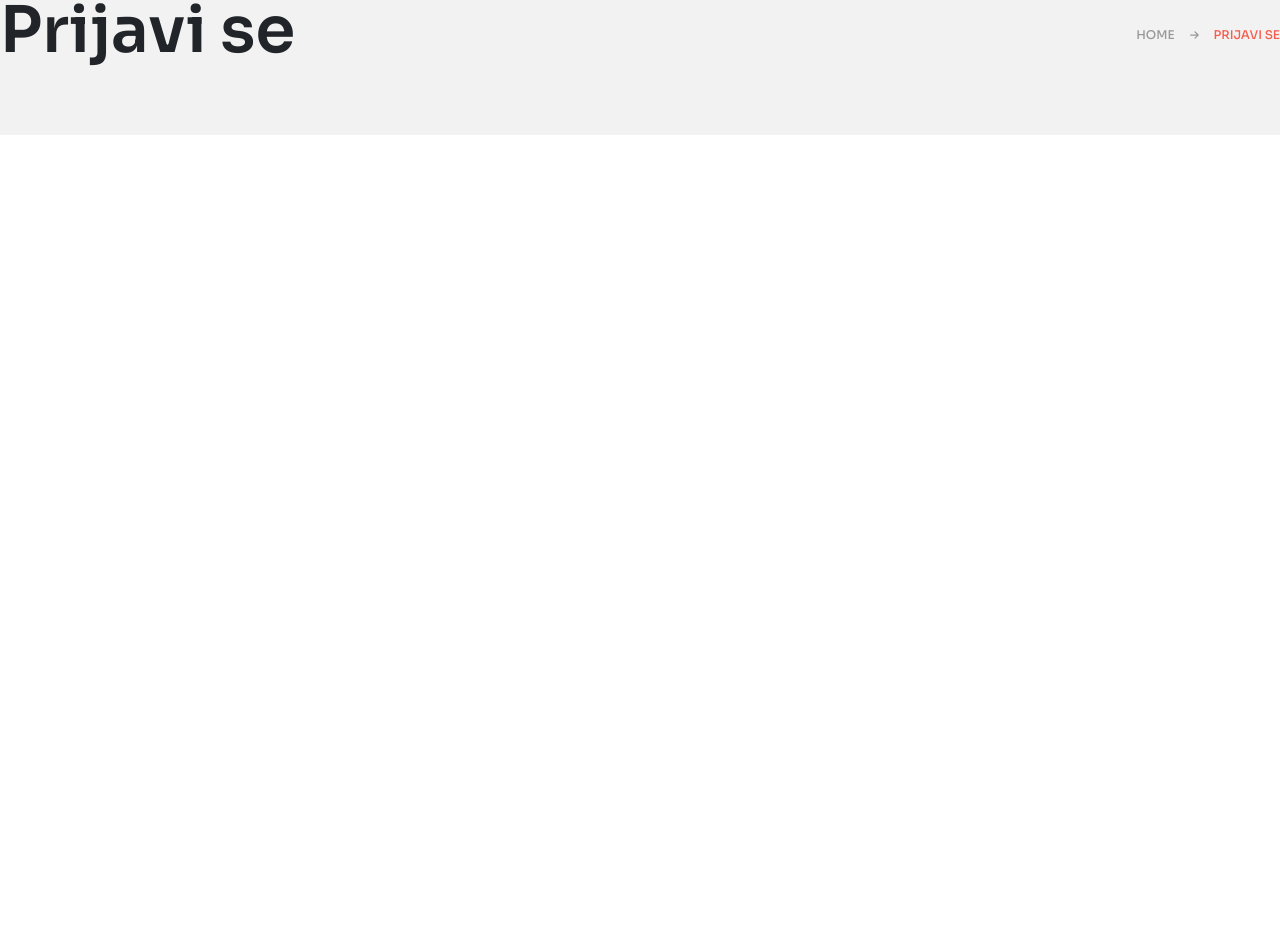
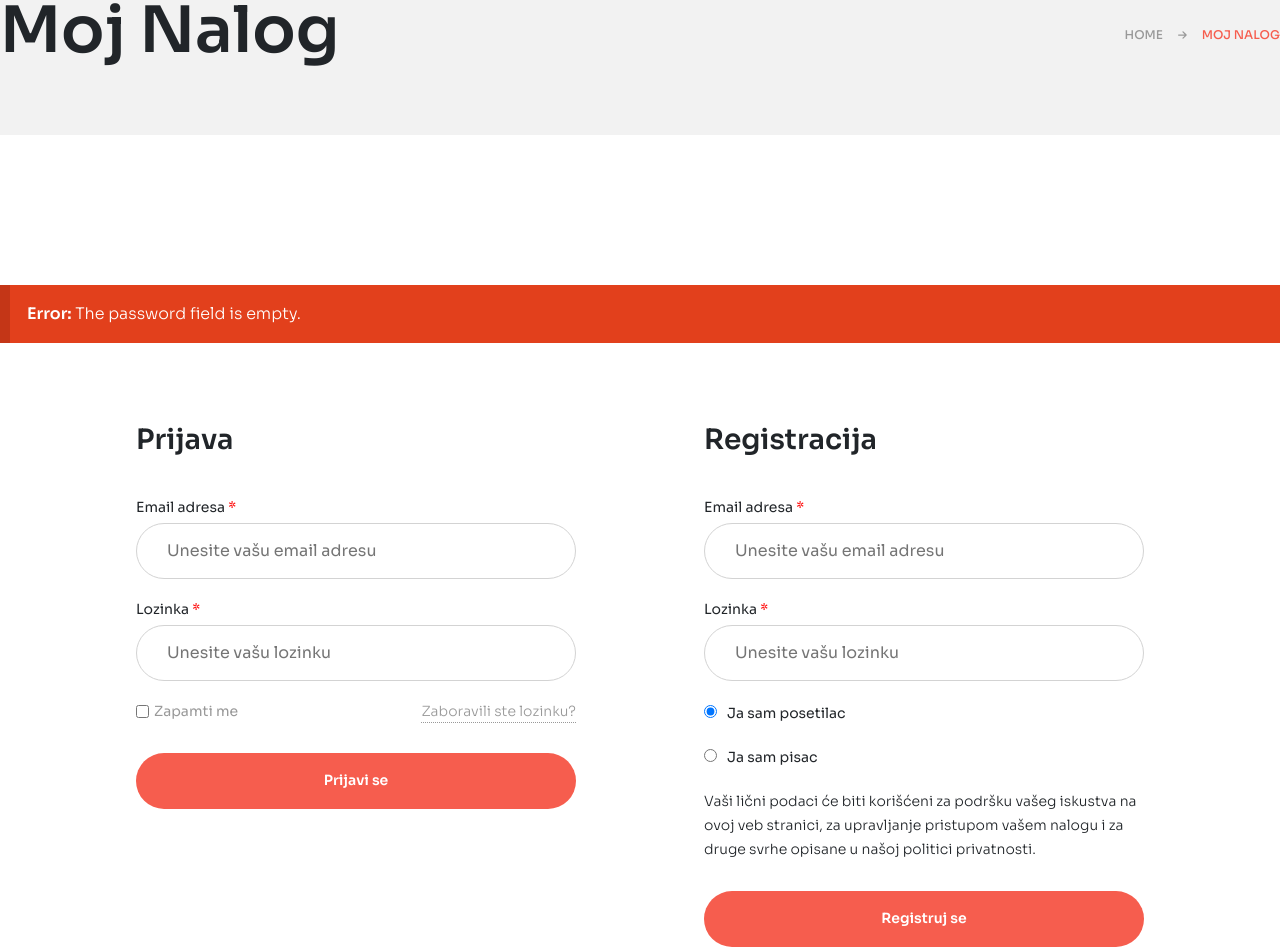
Before and after one commit to djordjeivanovic02/bookory, an Angular app: page /login in a window 1280 px wide. Shown: the part 200-1147 px from the top of the page. Before the commit the page ends 800 px from the top, so only its background shows below. Built offline with nearby package versions, Linux system fonts and the light colour scheme.

Commit message:
Napravljen login i delimicno register, napravljen i prikaz greske

```diff
--- a/src/app/app.module.ts
+++ b/src/app/app.module.ts
@@ -18,6 +18,8 @@ import { AuthorWidget1Component } from "./shared/components/author-widget-1/auth
 import { CategoriesGalleryComponent } from "./shared/components/categories-gallery/categories-gallery.component";
 import { CategoryItemComponent } from "./shared/components/category-item/category-item.component";
 import { LoginComponent } from './screens/login/login.component';
+import { CustomInputComponent } from './shared/components/custom-input/custom-input.component';
+import { LoginRegisterButtonComponent } from './shared/components/login-register-button/login-register-button.component';
 
 @NgModule({
   declarations: [
@@ -31,6 +33,8 @@ import { LoginComponent } from './screens/login/login.component';
     CategoriesGalleryComponent,
     CategoryItemComponent,
     LoginComponent,
+    CustomInputComponent,
+    LoginRegisterButtonComponent,
   ],
   imports: [
     BrowserModule,
--- a/src/app/screens/login/login.component.html
+++ b/src/app/screens/login/login.component.html
@@ -4,7 +4,7 @@
     <div
         class="main-container d-flex justify-content-between align-items-center"
     >
-        <h1>Prijavi se</h1>
+        <h1>Moj Nalog</h1>
         <div class="actions d-flex align-items-center">
             <a
                 routerLink="/"
@@ -13,7 +13,90 @@
                 >home</a
             >
             <fa-icon [icon]="faArrowRight"></fa-icon>
-            <p class="m-0">Prijavi se</p>
+            <p class="m-0">moj nalog</p>
         </div>
     </div>
 </div>
+
+<div class="w-100 d-flex flex-column justify-content-center align-items-center">
+    <div class="main-container error-container w-100">
+        <span>Error: </span>
+        <p class="m-0 d-inline-block">The password field is empty.</p>
+    </div>
+    <div
+        class="main-container login-register-main d-flex justify-content-center"
+    >
+        <div
+            class="login-main-container center-container d-flex justify-content-end"
+        >
+            <div class="login-container">
+                <h2>Prijava</h2>
+                <app-custom-input
+                    title="Email adresa"
+                    placeholder="Unesite vašu email adresu"
+                    [isRequired]="true"
+                ></app-custom-input>
+                <app-custom-input
+                    title="Lozinka"
+                    placeholder="Unesite vašu lozinku"
+                    type="password"
+                    [isPassword]="true"
+                    [isRequired]="true"
+                ></app-custom-input>
+                <div class="d-flex align-items-center justify-content-between">
+                    <div class="d-flex align-items-center">
+                        <input type="checkbox" name="Remember" />
+                        <label for="Remember" class="remember"
+                            >Zapamti me</label
+                        >
+                    </div>
+                    <a href="" class="forgot">Zaboravili ste lozinku?</a>
+                </div>
+                <app-login-register-button
+                    text="Prijavi se"
+                ></app-login-register-button>
+            </div>
+        </div>
+        <div class="register-main-container center-container">
+            <div class="register-container">
+                <h2>Registracija</h2>
+                <app-custom-input
+                    title="Email adresa"
+                    placeholder="Unesite vašu email adresu"
+                    [isRequired]="true"
+                ></app-custom-input>
+                <app-custom-input
+                    title="Lozinka"
+                    placeholder="Unesite vašu lozinku"
+                    type="password"
+                    [isPassword]="true"
+                    [isRequired]="true"
+                ></app-custom-input>
+                <div class="profileType">
+                    <input
+                        type="radio"
+                        name="profileType"
+                        value="0"
+                        checked="checked"
+                    />
+                    <label>Ja sam posetilac</label>
+                </div>
+                <div class="profileType">
+                    <input type="radio" name="profileType" value="0" />
+                    <label>Ja sam pisac</label>
+                </div>
+
+                <p class="description m-0">
+                    Vaši lični podaci će biti korišćeni za podršku vašeg
+                    iskustva na ovoj veb stranici, za upravljanje pristupom
+                    vašem nalogu i za druge svrhe opisane u našoj politici
+                    privatnosti.
+                </p>
+
+                <app-login-register-button
+                    text="Registruj se"
+                ></app-login-register-button>
+            </div>
+        </div>
+    </div>
+</div>
--- a/src/app/screens/login/login.component.scss
+++ b/src/app/screens/login/login.component.scss
@@ -28,3 +28,69 @@
     margin: 0px 15px;
     color: var(--light-gray-text-color);
 }
+.login-register-main {
+    margin-top: 80px;
+}
+.center-container {
+    width: 50%;
+}
+.center-container h2 {
+    font-size: 28px;
+    font-weight: 600;
+    margin-bottom: 40px;
+}
+.register-container,
+.login-container {
+    width: 100%;
+    max-width: 440px;
+}
+.login-main-container {
+    padding-right: 5%;
+}
+.register-main-container {
+    padding-left: 5%;
+}
+.remember {
+    font-size: 14px;
+    font-weight: 400;
+    margin-left: 5px;
+    color: var(--light-gray-text-color);
+}
+.forgot {
+    text-decoration: none;
+    border-bottom: 1px dotted var(--light-gray-text-color);
+    color: black;
+    font-weight: 300;
+    font-size: 14px;
+    color: var(--light-gray-text-color);
+    transition-duration: 0.3s;
+}
+.forgot:hover {
+    color: var(--main-color);
+    border-color: var(--main-color);
+}
+.profileType label {
+    margin-left: 10px;
+    font-size: 14px;
+}
+.profileType {
+    margin-bottom: 20px;
+}
+.description {
+    font-size: 14px;
+    font-weight: 300;
+    line-height: 24px;
+}
+.error-container {
+    background-color: var(--error-color);
+    border-left: 10px solid var(--error-second-color);
+    margin-top: 150px;
+    padding: 17px;
+    color: white;
+}
+.error-container span {
+    font-weight: 600;
+}
+.error-container p {
+    font-weight: 300;
+}
--- /dev/null
+++ b/src/app/shared/components/custom-input/custom-input.component.html
@@ -0,0 +1,7 @@
+<div class="main w-100">
+    <p>
+        {{ title }}
+        <span *ngIf="isRequired" class="required">*</span>
+    </p>
+    <input type="{{ type }}" class="w-100" placeholder="{{ placeholder }}" />
+</div>
--- /dev/null
+++ b/src/app/shared/components/custom-input/custom-input.component.scss
@@ -0,0 +1,25 @@
+p {
+    font-size: 14px;
+    font-weight: 400;
+    margin-bottom: 5px;
+}
+p .required {
+    color: red;
+}
+input {
+    padding: 15px 30px;
+    border: 1px solid lightgray;
+    border-radius: 30px;
+    outline: none;
+    transition-duration: 0.3s;
+}
+input:focus {
+    border-color: black;
+}
+input::placeholder {
+    font-size: 16px;
+    font-weight: 400;
+}
+.main {
+    margin-bottom: 20px;
+}
--- /dev/null
+++ b/src/app/shared/components/custom-input/custom-input.component.ts
@@ -0,0 +1,19 @@
+import { Component, Input } from "@angular/core";
+
+@Component({
+  selector: "app-custom-input",
+  templateUrl: "./custom-input.component.html",
+  styleUrl: "./custom-input.component.scss",
+})
+export class CustomInputComponent {
+  @Input()
+  title: String = "";
+  @Input()
+  isPassword: Boolean = false;
+  @Input()
+  placeholder: String = "";
+  @Input()
+  isRequired: Boolean = true;
+  @Input()
+  type: String = "text";
+}
--- /dev/null
+++ b/src/app/shared/components/login-register-button/login-register-button.component.html
@@ -0,0 +1 @@
+<button class="w-100">{{ text }}</button>
--- /dev/null
+++ b/src/app/shared/components/login-register-button/login-register-button.component.scss
@@ -0,0 +1,14 @@
+button {
+    margin-top: 30px;
+    border: none;
+    height: 56px;
+    background-color: var(--main-color);
+    transition-duration: 0.3s;
+    border-radius: 30px;
+    color: white;
+    font-size: 14px;
+    font-weight: 600;
+}
+button:hover {
+    background-color: var(--red-color-hover);
+}
--- /dev/null
+++ b/src/app/shared/components/login-register-button/login-register-button.component.ts
@@ -0,0 +1,11 @@
+import { Component, Input } from "@angular/core";
+
+@Component({
+  selector: "app-login-register-button",
+  templateUrl: "./login-register-button.component.html",
+  styleUrl: "./login-register-button.component.scss",
+})
+export class LoginRegisterButtonComponent {
+  @Input()
+  text: string = "";
+}
--- a/src/styles.scss
+++ b/src/styles.scss
@@ -11,6 +11,8 @@
     --dark-gray-text-color: #444;
     --light-gray-text-color: #999;
     --light-background: #e5e5e580;
+    --error-color: #e2401c;
+    --error-second-color: #c43617;
 }
 
 @font-face {
```
Also changed, not shown: 2 other files (tests, documents, lock files or other folders).
